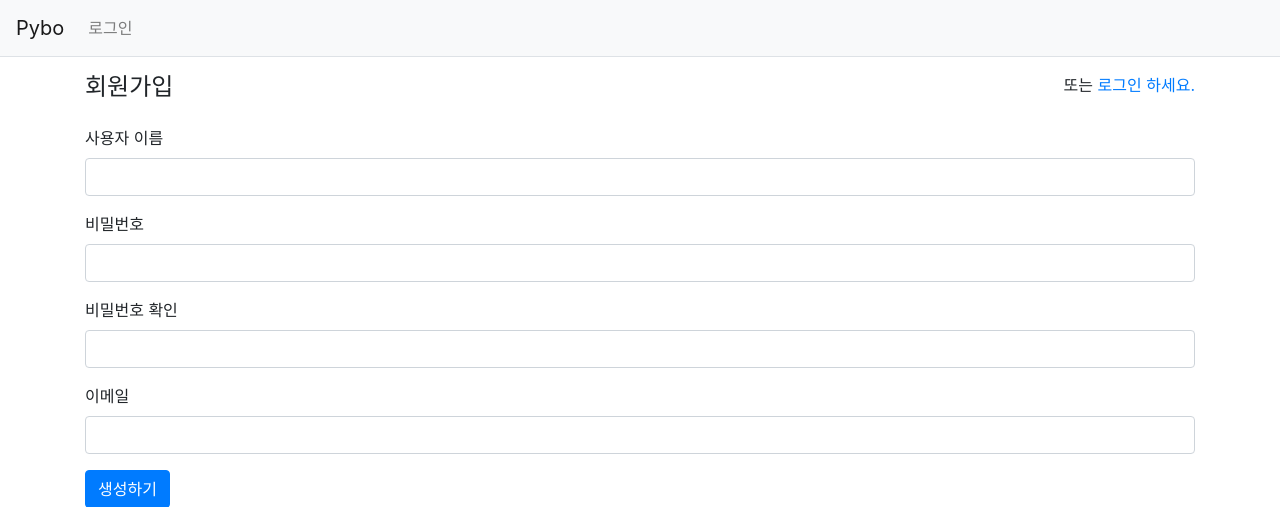
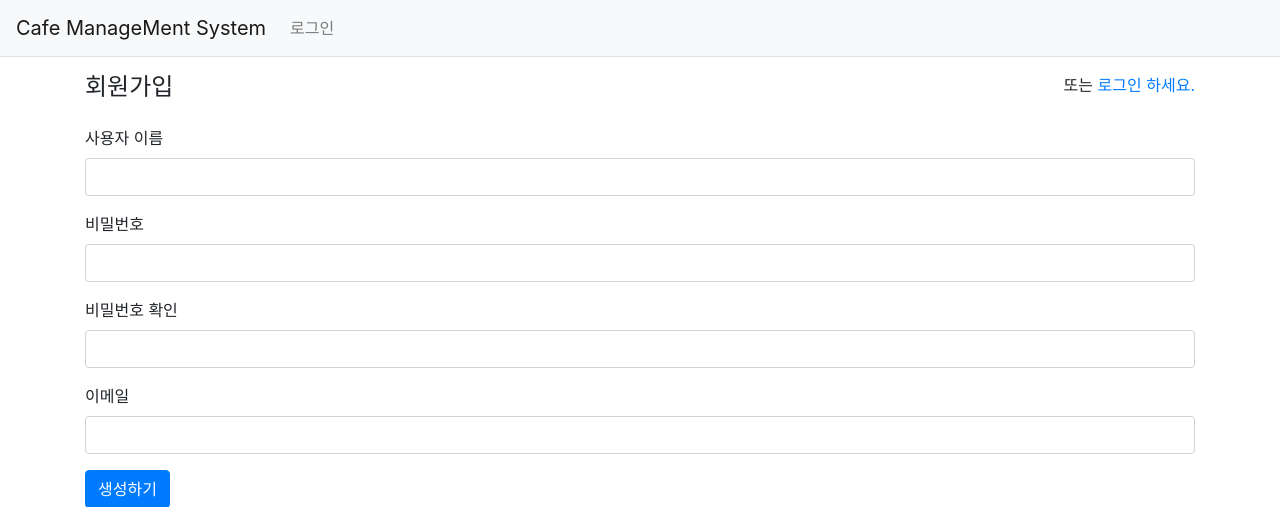
Before and after one commit to qmffnrns/pybo, a Django app: page /common/signup/ in a window 1280 px wide. Shown: the top 507 px of the page. Run offline with Django 3.2, Linux system fonts and the light colour scheme; some libraries are stand-ins or nearby versions.

Commit message:
네비var 제목수정

```diff
--- a/templates/navbar.html
+++ b/templates/navbar.html
@@ -1,6 +1,6 @@
 <!-- 내비게이션바 -->
 <nav class="navbar navbar-expand-lg navbar-light bg-light border-bottom">
-    <a class="navbar-brand" href="{% url 'pybo:index' %}">Pybo</a>
+    <a class="navbar-brand" href="{% url 'pybo:index' %}">Cafe ManageMent System</a>
     <button class="navbar-toggler ml-auto" type="button" data-toggle="collapse"
             data-target="#navbarNav" aria-controls="navbarNav"
             aria-expanded="false" aria-label="Toggle navigation">
```
